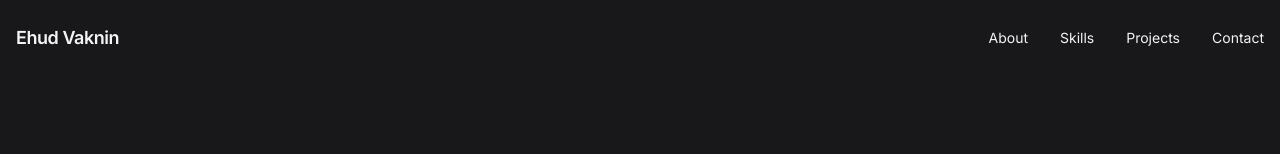
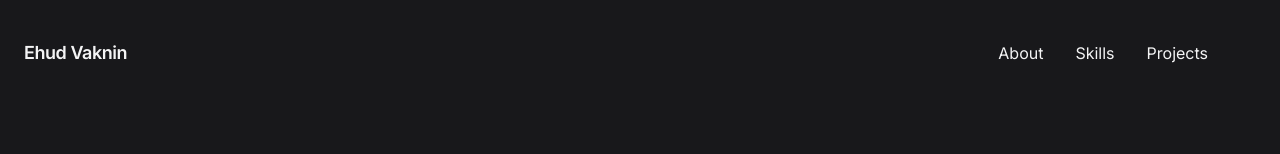
Before and after one commit to udivak/portfolio, a website: page index.html in a window 1280 px wide. Shown: the top 154 px of the page. Drawn offline with nearby package versions, Linux system fonts and the light colour scheme; grey boxes are pictures that could not be loaded.

Commit message:
updated top navbar

```diff
--- a/index.html
+++ b/index.html
@@ -24,12 +24,13 @@
 
 <!-- NAV -->
 <header class="w-full max-w-full px-4 py-6 flex items-center justify-between">
-    <a href="#" class="text-lg font-semibold tracking-tight">Ehud Vaknin</a>
-    <nav class="hidden md:flex space-x-8 text-sm">
-        <a href="#about"   class="hover:text-indigo-400 duration-150">About</a>
-        <a href="#skills"  class="hover:text-indigo-400 duration-150">Skills</a>
-        <a href="#projects"class="hover:text-indigo-400 duration-150">Projects</a>
-        <a href="#contact" class="hover:text-indigo-400 duration-150">Contact</a>
+    <a href="#" class="text-lg font-semibold tracking-tight p-2">Ehud Vaknin</a>
+    <nav class="flex justify-between items-center p-4">
+        <div class="flex space-x-8 pr-10">
+            <a href="#about">About</a>
+            <a href="#skills">Skills</a>
+            <a href="#projects">Projects</a>
+        </div>
     </nav>
 </header>
 
```
